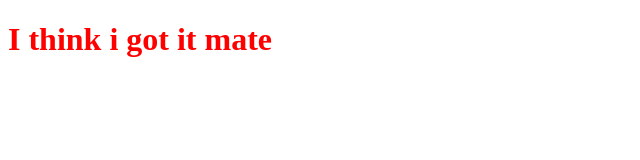
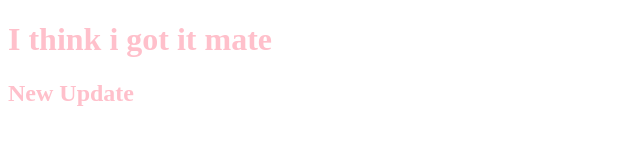
Before and after one commit to DannyDenver/kubernetes-ci-cd-pipeline, a plain HTML site: page website/index.html in a window 1280 px wide. Shown: the whole page, without its empty margins (0-640 px from the left). Drawn offline with Linux system fonts and the light colour scheme.

Commit message:
test rolling update

```diff
--- a/website/index.html
+++ b/website/index.html
@@ -10,6 +10,7 @@
   <body>
     <div id="header">
       <h1>I think i got it mate</h1>
+      <h2>New Update</h2>
     </div>
     </body>
     <script src="script.js"></script>
--- a/website/style.css
+++ b/website/style.css
@@ -1,2 +1,2 @@
 
-#header{ color: red}
+#header{ color: pink}
```
